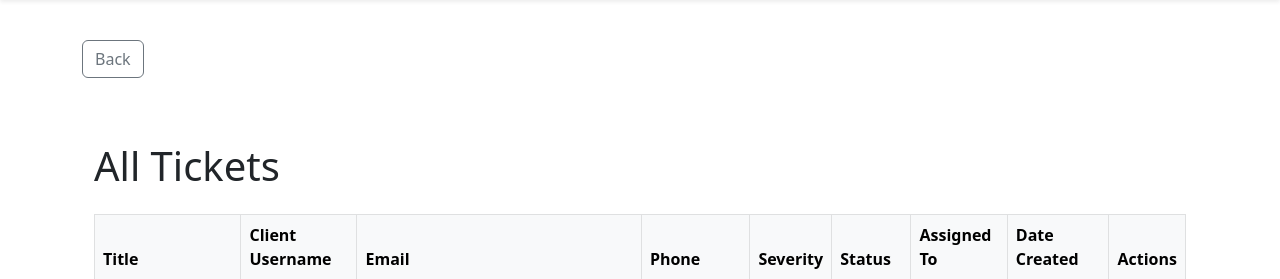
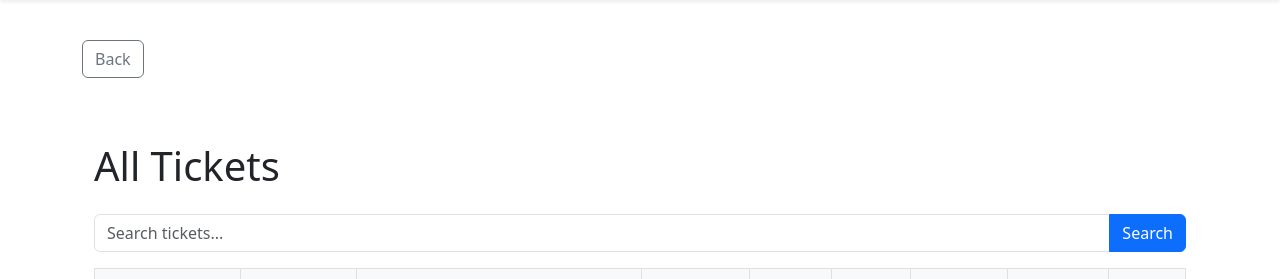
Before and after one commit to Novaai/Helpdesk, a Django app: page /ticketing/ticketing/all/ in a window 1280 px wide. Shown: the part 56-335 px from the top of the page. Run offline with Django 5.2, Linux system fonts and the light colour scheme; a user stored in the database is signed in; data comes from the database, SQL or seed files in the repository.

Commit message:
added search functionality to all tickets page.

```diff
--- a/ticketing/templates/ticketing/all_tickets.html
+++ b/ticketing/templates/ticketing/all_tickets.html
@@ -1,9 +1,22 @@
 {% extends 'base.html' %}
 
 {% block content %}
-
 <div class="container mt-5">
   <h1 class="mb-4">All Tickets</h1>
+
+  <form method="get" class="mb-3">
+    <div class="input-group">
+      <input
+        type="text"
+        name="q"
+        class="form-control"
+        placeholder="Search tickets..."
+        value="{{ query|default_if_none:'' }}"
+        aria-label="Search tickets"
+      >
+      <button class="btn btn-primary" type="submit">Search</button>
+    </div>
+  </form>
 
   <table class="table table-bordered table-hover">
     <thead class="table-light">
@@ -28,7 +41,13 @@
         <td>{{ ticket.phone_number }}</td>
         <td>{{ ticket.severity }}</td>
         <td>{{ ticket.status|capfirst }}</td>
-        <td>{{ ticket.assigned_to.username }}</td>
+        <td>
+          {% if ticket.assigned_to %}
+            {{ ticket.assigned_to.username }}
+          {% else %}
+            Unassigned
+          {% endif %}
+        </td>
         <td>{{ ticket.date_created|date:"Y-m-d H:i" }}</td>
         <td>
           <a href="{% url 'ticketing:detail' ticket.id %}" class="btn btn-sm btn-outline-primary">
--- a/ticketing/views.py
+++ b/ticketing/views.py
@@ -1,3 +1,4 @@
+from django.db.models import Q
 from django.shortcuts import render,get_object_or_404, redirect
 from django.http import HttpResponse
 from django.contrib.auth.decorators import login_required, user_passes_test
@@ -70,8 +71,24 @@ def edit_ticket(request, ticket_id):
 
 @login_required
 def all_tickets(request):
+    query = request.GET.get('q', '')
     tickets = Ticket.objects.all().order_by('-date_created')
-    return render(request, 'ticketing/all_tickets.html', {'tickets': tickets})
+
+    if query:
+        tickets = tickets.filter(
+            Q(title__icontains=query) |
+            Q(client_username__icontains=query) |
+            Q(email__icontains=query) |
+            Q(phone_number__icontains=query) |
+            Q(severity__icontains=query) |
+            Q(status__icontains=query) |
+            Q(assigned_to__username__icontains=query)
+        ).distinct()
+
+    return render(request, 'ticketing/all_tickets.html', {
+        'tickets': tickets,
+        'query': query,
+    })
 
 @login_required
 def detail(request, ticket_id):
```
